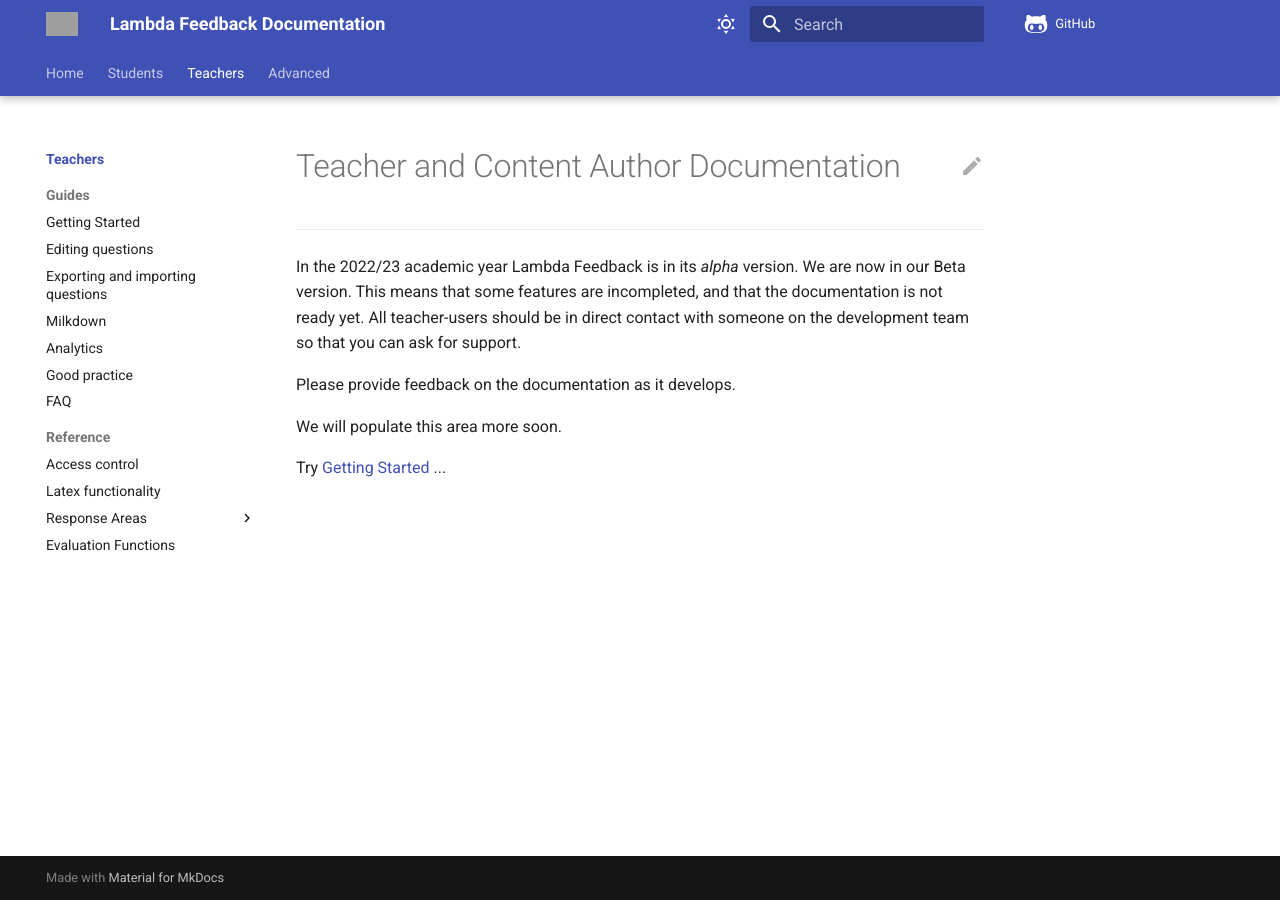
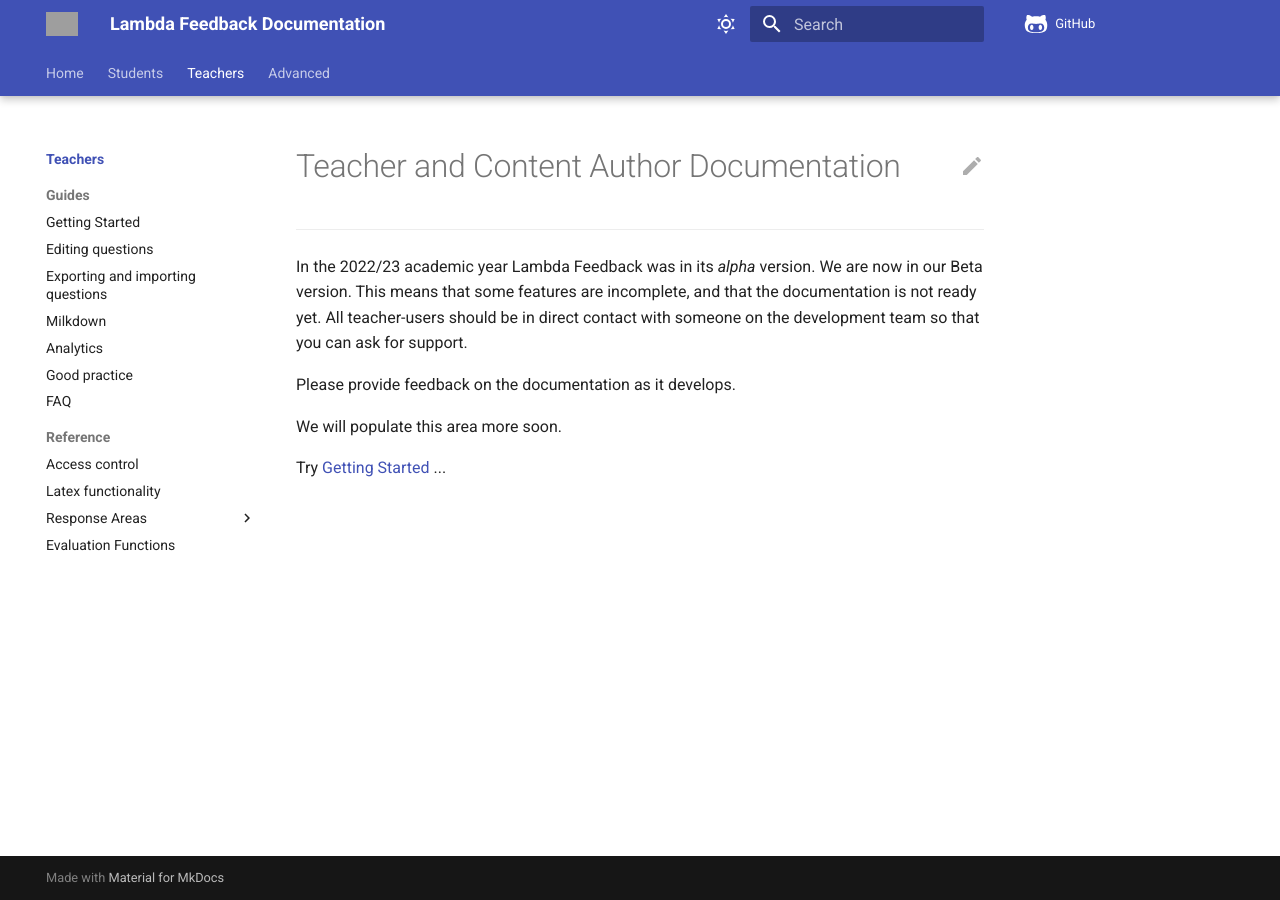
Before and after one commit to lambda-feedback/user-documentation, an MkDocs documentation site: the page built from docs/teacher/index.md, in a window 1280 px wide. Built offline with MkDocs 1.6.1 and Material for MkDocs 9.7.7, drawn with Linux system fonts in a browser that asks for light colours; comment, search, counter and statistics services are not loaded; grey boxes are pictures that could not be loaded.

Commit message:
Update index.md
is -> was
incompleted -> incomplete

```diff
--- a/docs/teacher/index.md
+++ b/docs/teacher/index.md
@@ -1,7 +1,7 @@
 # Teacher and Content Author Documentation
 ---
 
-In the 2022/23 academic year Lambda Feedback is in its _alpha_ version. We are now in our Beta version. This means that some features are incompleted, and that the documentation is not ready yet. All teacher-users should be in direct contact with someone on the development team so that you can ask for support.
+In the 2022/23 academic year Lambda Feedback was in its _alpha_ version. We are now in our Beta version. This means that some features are incomplete, and that the documentation is not ready yet. All teacher-users should be in direct contact with someone on the development team so that you can ask for support.
 
 Please provide feedback on the documentation as it develops.
 
```
